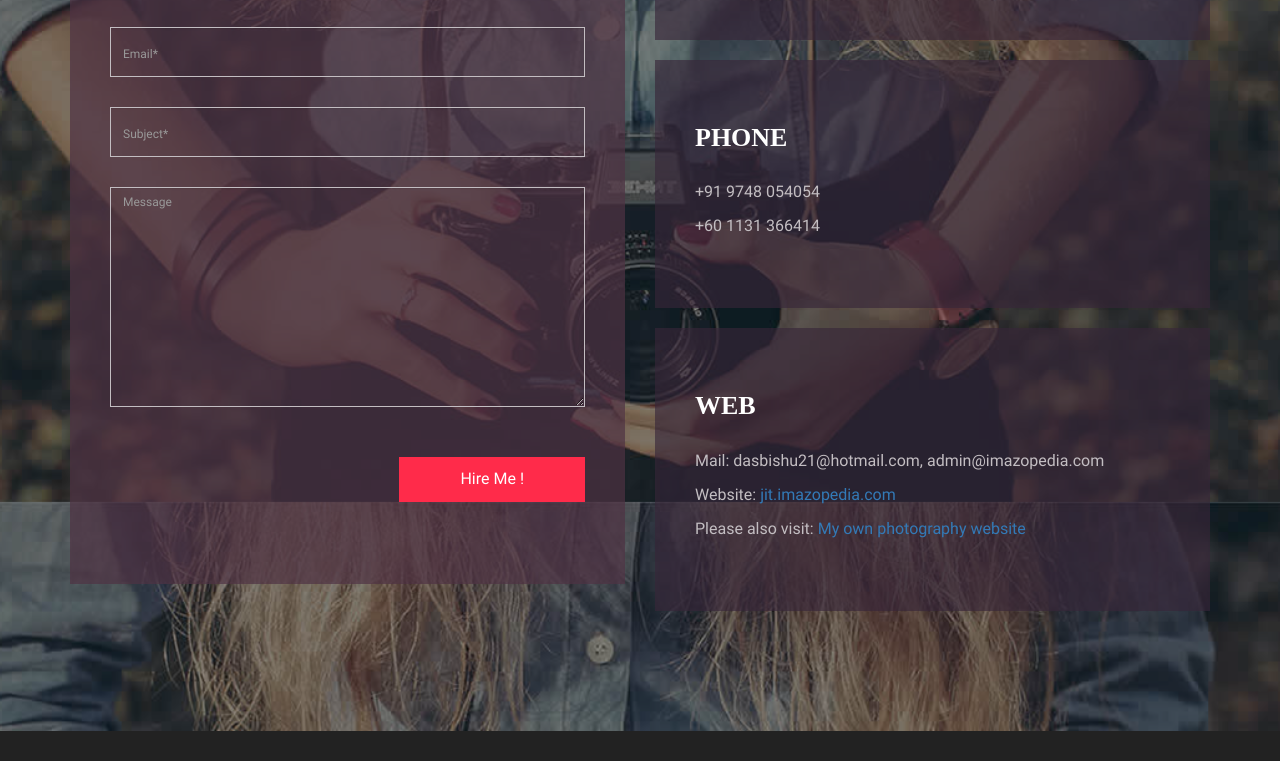
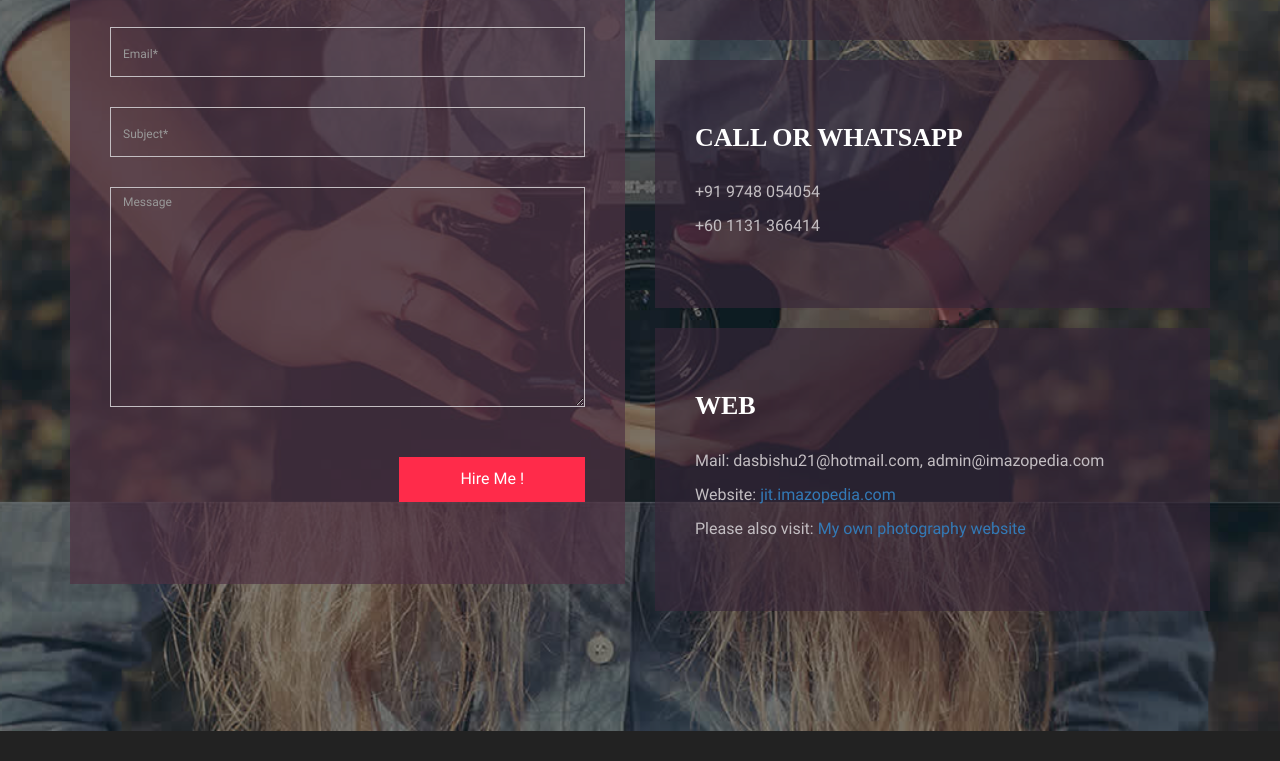
Before and after one commit to das-biswajit/jit, a plain HTML site: page index.html in a window 1280 px wide. Shown: the part 3859-4620 px from the top of the page. Drawn offline with Linux system fonts and the light colour scheme.

Commit message:
Title changes

```diff
--- a/index.html
+++ b/index.html
@@ -6,7 +6,7 @@
     <head>
         <meta charset="utf-8">
         <meta http-equiv="X-UA-Compatible" content="IE=edge,chrome=1">
-        <title>Biswajit Das</title>
+        <title>Profile - Biswajit Das "Jit"</title>
         <meta name="description" content="">
         <meta name="viewport" content="width=device-width, initial-scale=1">
         <link rel="apple-touch-icon" href="apple-touch-icon.png">
@@ -281,7 +281,7 @@
                                     </div>
 
                                     <div class="contact-details">
-                                        <h4>Phone</h4>
+                                        <h4>Call or Whatsapp</h4>
                                         <p>+91 9748 054054</p>
                                         <p>+60 1131 366414</p>
                                     </div>
```
